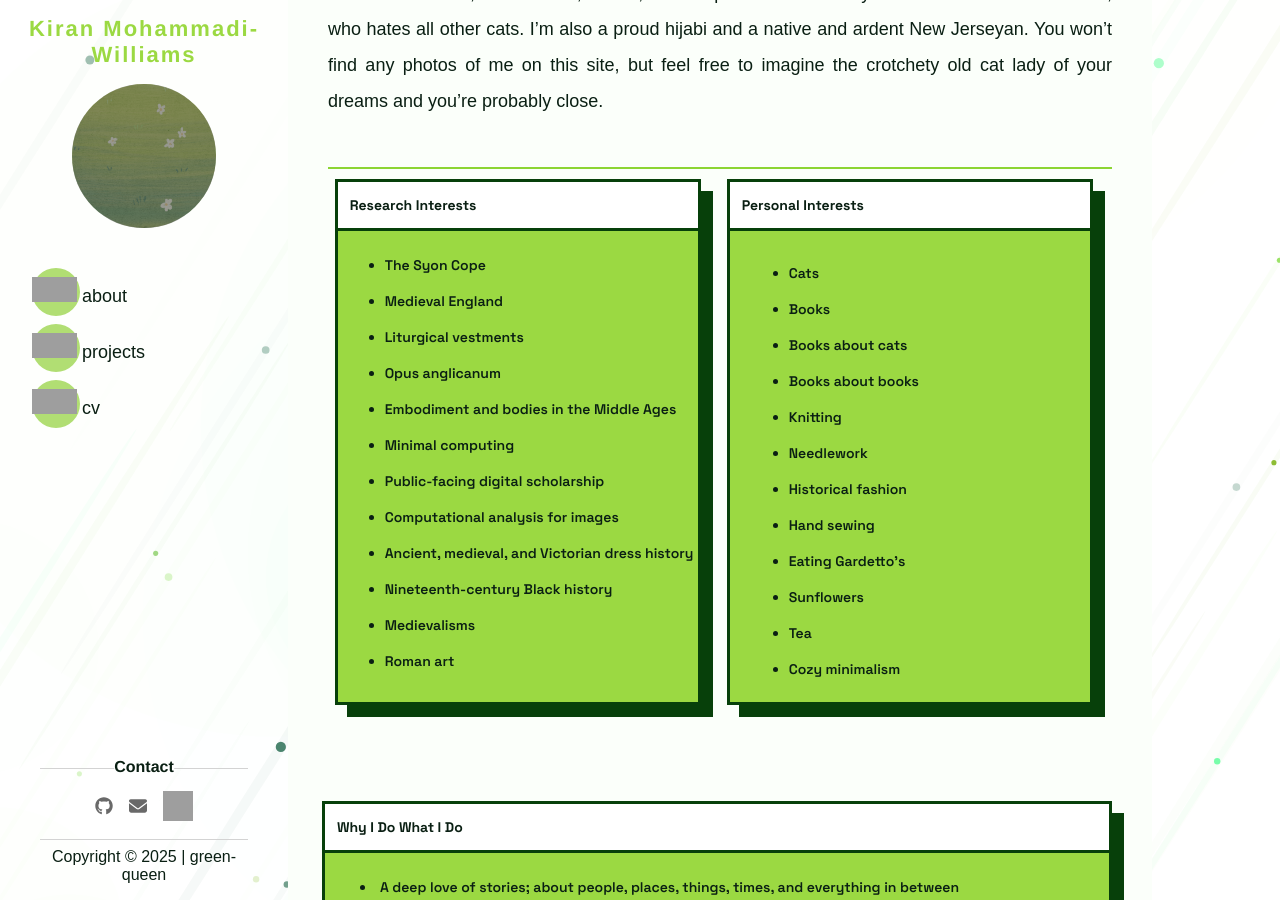
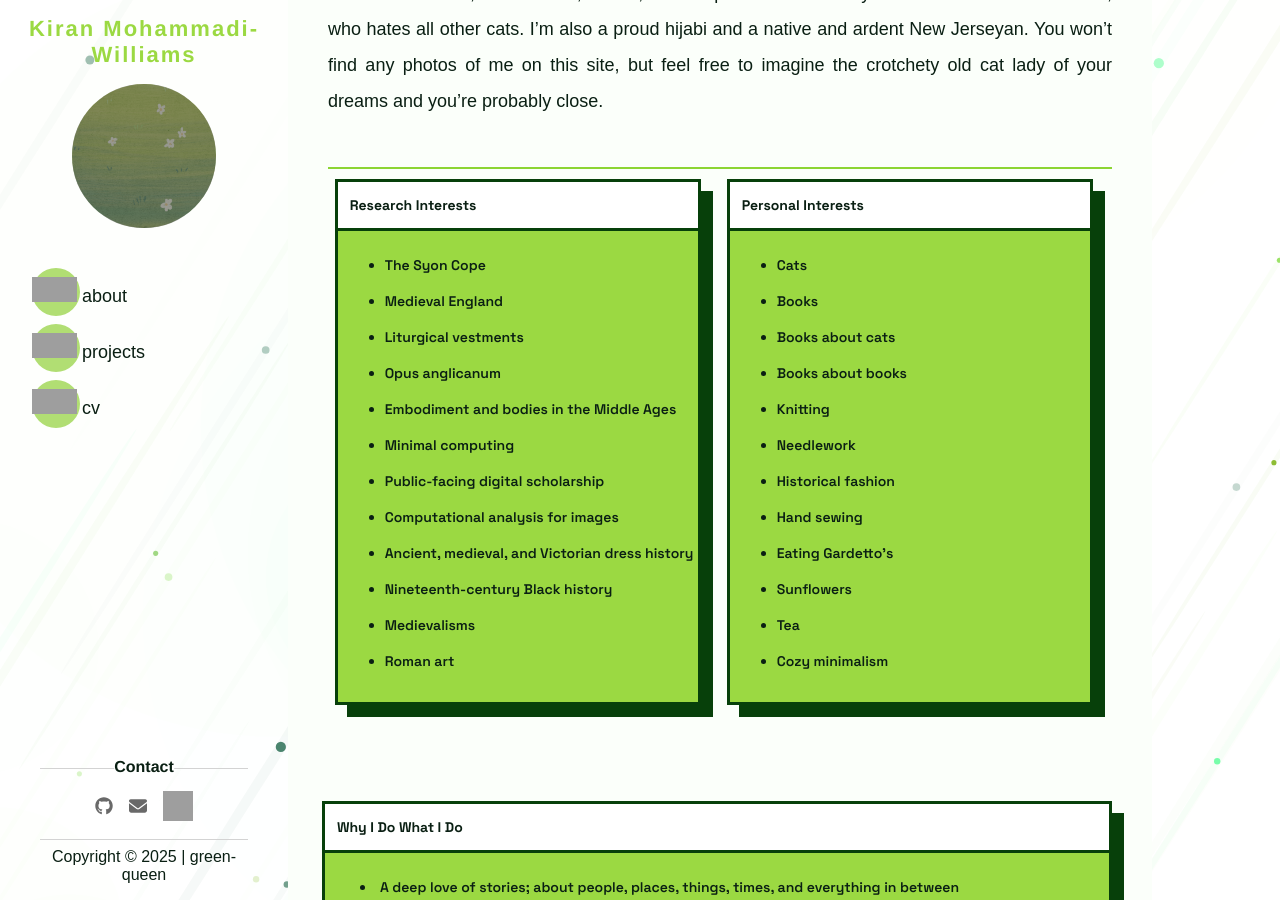
Before and after one commit to green-queen/green-queen.github.io, a Jekyll site: the page built from _pages/index.md, in a window 1280 px wide and 900 px high, scrolled down 1106 px. Built offline with Jekyll 4.4.1, drawn with Linux system fonts in a browser that asks for light colours; some web fonts are replaced; grey boxes are pictures that could not be loaded.

Commit message:
Update index.md

```diff
--- a/_pages/index.md
+++ b/_pages/index.md
@@ -59,9 +59,9 @@ I'm an avid knitter, embroiderer, reader, and cat parent to a seven-year-old Tor
       <br/>
     </div>
   </div>
-  <div class="card" style="height:520px; width:46%; padding:0px;">
+  <div class="card" style="height:520px; width:46%;">
     <div class="head">Personal Interests</div>
-    <div class="content">
+    <div class="content" style="padding:0px">
         <ul>
            <li>Cats</li>
            <li>Books</li>
```
